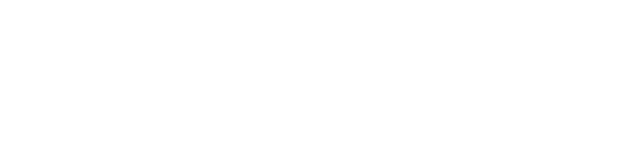
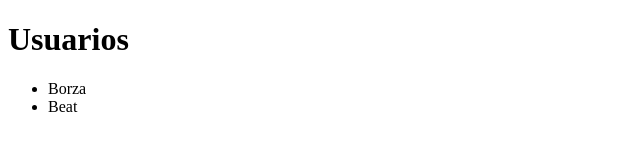
Before and after one commit to gborzoni/curso-git, a plain HTML site: page index.html in a window 1280 px wide. Shown: the whole page, without its empty margins (0-640 px from the left). Drawn offline with Linux system fonts and the light colour scheme.

Commit message:
markup usuarios

```diff
--- a/index.html
+++ b/index.html
@@ -5,6 +5,10 @@
 	<title>Curso Git</title>
 </head>
 <body>
-
+	<h1>Usuarios</h1>
+	<ul>
+		<li>Borza</li>
+		<li>Beat</li>
+	</ul>
 </body>
 </html>
```
